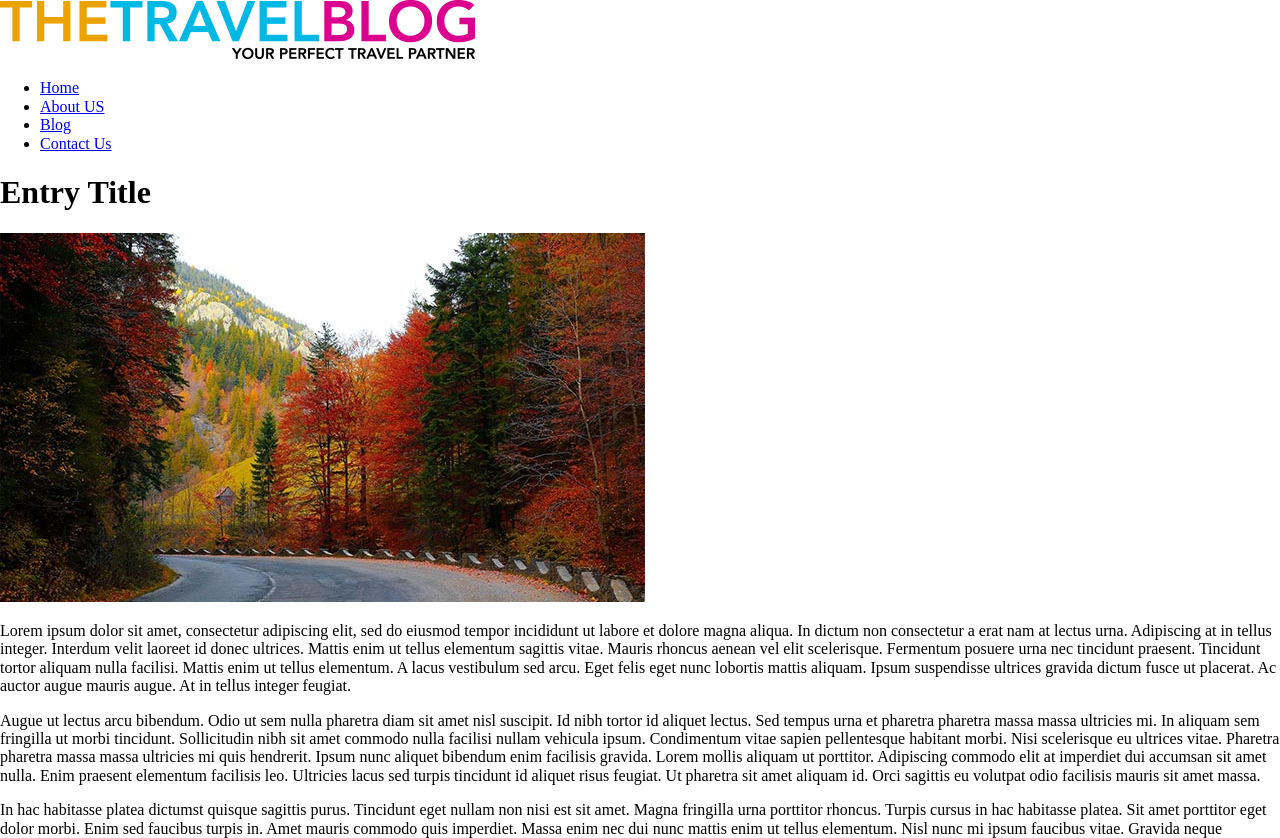
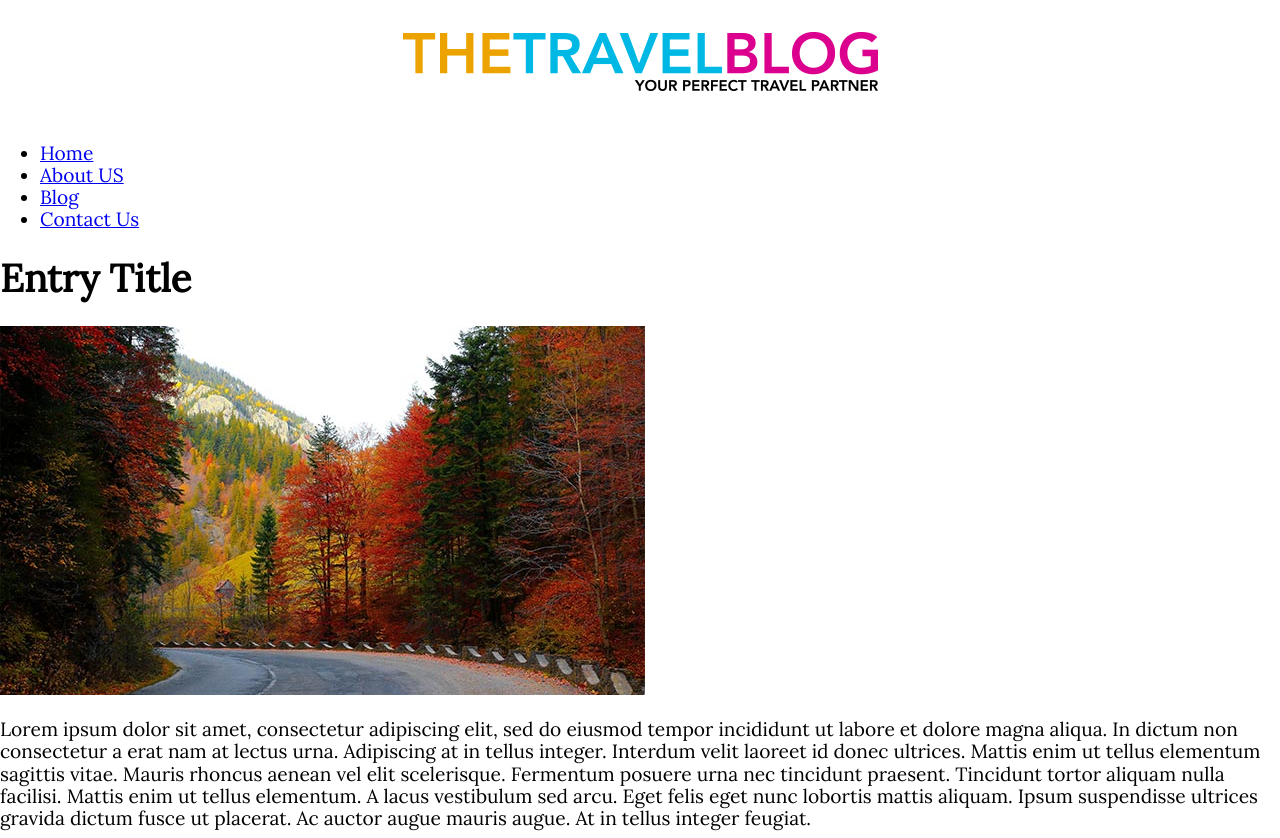
Before and after one commit to gabbydiaz/TravelBlog-HolyGrailLayout, a plain HTML site: page index.html in a window 1280 px wide. Shown: the top 838 px of the page. Drawn offline with nearby package versions, Linux system fonts and the light colour scheme.

Commit message:
header styling complete

```diff
--- a/css/style.css
+++ b/css/style.css
@@ -0,0 +1,32 @@
+:root {
+    --mainFont: 'Lora', serif;
+    --primary: #05BAE6;
+    --secondary: #DB00AD;
+    --gray: #E5E5E5;
+    --white: #FFFFFF;
+    --black: #000000;
+}
+
+html {
+    box-sizing: border-box;
+  }
+  *, *:before, *:after {
+    box-sizing: inherit;
+  }
+
+  img {
+      max-width: 100%;
+  }
+
+  body {
+      font-family: var(--mainFont);
+      font-size: 1.2rem;
+  }
+
+  /*-------- Header styling --------*/
+  .site-header {
+      padding: 2rem 0;
+      display: flex;
+      justify-content: center;
+      align-items: center;
+  }
--- a/index.html
+++ b/index.html
@@ -6,7 +6,7 @@
     <title>Holy Grail Layout</title>
     <link rel="stylesheet" href="https://necolas.github.io/normalize.css/8.0.1/normalize.css">
     <link href="https://fonts.googleapis.com/css2?family=Lora:ital,wght@0,400;1,700&display=swap" rel="stylesheet">
-    <link rel="stylesheet" href="css/styles.css">
+    <link rel="stylesheet" href="css/style.css">
 </head>
 <body>
     <!-- Header -->
```
